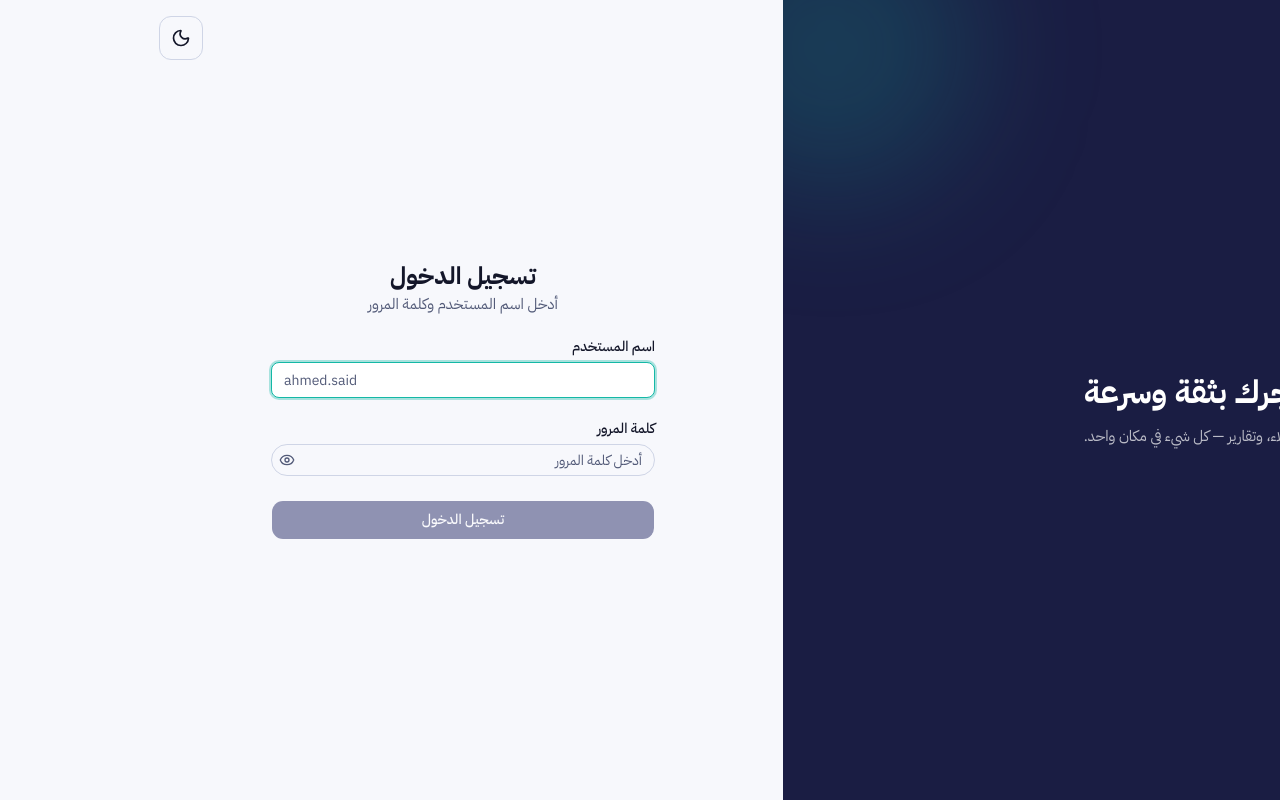
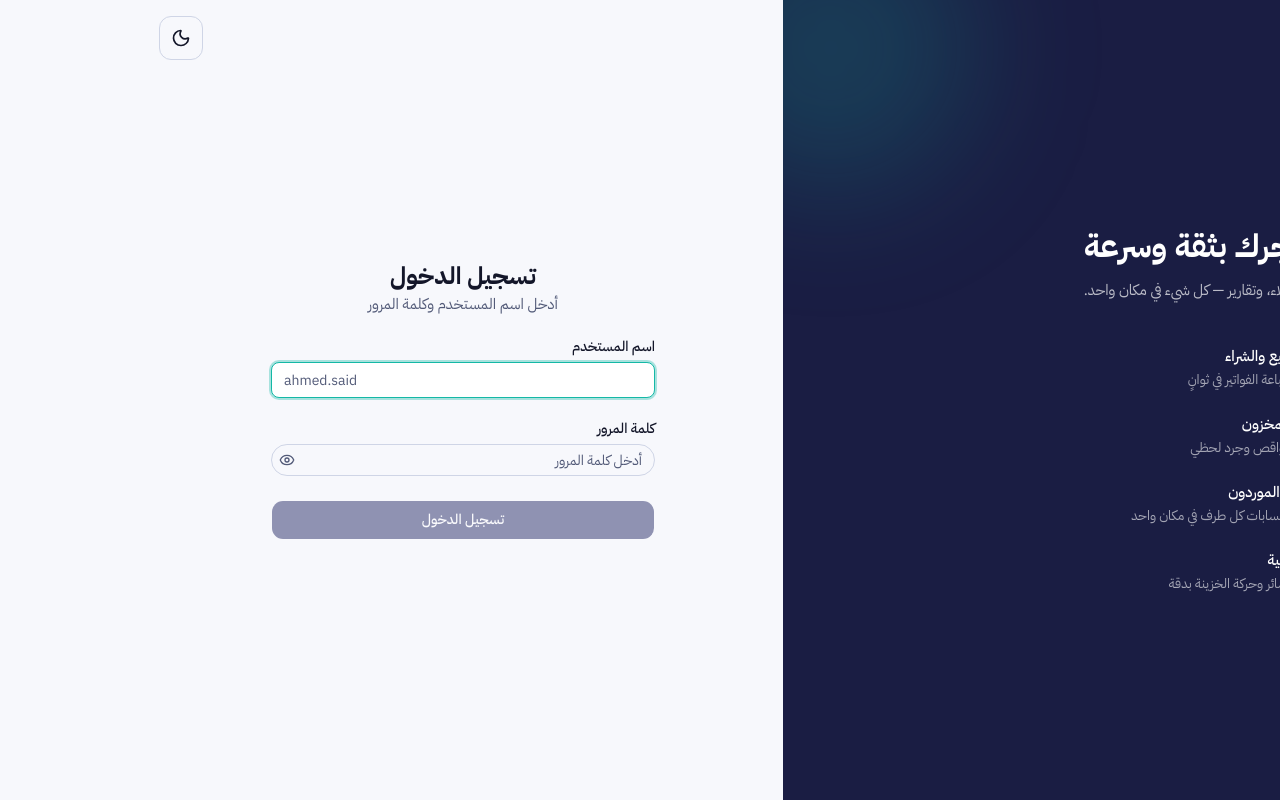
Before and after one commit to YousifMHelal/Erp, a Next.js app: page /login in a window 1280 px wide. Built offline with nearby package versions, Linux system fonts and the light colour scheme; no server answers; the database is empty.

Commit message:
feat: enhance authentication components with new features and Arabic translations

```diff
--- a/components/auth/login-brand-panel.tsx
+++ b/components/auth/login-brand-panel.tsx
@@ -1,7 +1,16 @@
 import { useTranslations } from "next-intl";
+import { FileText, PackageSearch, Users, BarChart3 } from "lucide-react";
+
+const FEATURES = [
+  { icon: FileText, titleKey: "brandFeatureSalesTitle", descriptionKey: "brandFeatureSalesDescription" },
+  { icon: PackageSearch, titleKey: "brandFeatureInventoryTitle", descriptionKey: "brandFeatureInventoryDescription" },
+  { icon: Users, titleKey: "brandFeaturePartiesTitle", descriptionKey: "brandFeaturePartiesDescription" },
+  { icon: BarChart3, titleKey: "brandFeatureReportsTitle", descriptionKey: "brandFeatureReportsDescription" },
+] as const;
 
 export function LoginBrandPanel() {
   const t = useTranslations();
+  const tAuth = useTranslations("auth");
 
   return (
     <div className="relative hidden flex-col justify-between overflow-hidden bg-sidebar p-10 text-white lg:flex">
@@ -11,10 +20,28 @@ export function LoginBrandPanel() {
         </span>
         <span className="text-h2 font-bold">{t("app.name")}</span>
       </div>
-      <div className="flex flex-col gap-3">
-        <p className="text-display font-bold leading-tight">{t("auth.brandHeadline")}</p>
-        <p className="max-w-sm text-body text-white/70">{t("auth.brandSubline")}</p>
+
+      <div className="flex flex-col gap-10">
+        <div className="flex flex-col gap-3">
+          <p className="text-display font-bold leading-tight">{tAuth("brandHeadline")}</p>
+          <p className="max-w-sm text-body text-white/70">{tAuth("brandSubline")}</p>
+        </div>
+
+        <ul className="flex flex-col gap-5">
+          {FEATURES.map(({ icon: Icon, titleKey, descriptionKey }) => (
+            <li key={titleKey} className="flex items-start gap-3.5">
+              <span className="flex size-10 shrink-0 items-center justify-center rounded-md bg-white/10">
+                <Icon className="size-5 text-accent" aria-hidden="true" />
+              </span>
+              <div className="flex flex-col gap-0.5 pt-0.5">
+                <p className="text-body font-medium">{tAuth(titleKey)}</p>
+                <p className="text-body-sm text-white/60">{tAuth(descriptionKey)}</p>
+              </div>
+            </li>
+          ))}
+        </ul>
       </div>
+
       <p className="text-caption text-white/50">{t("app.description")}</p>
       <div
         aria-hidden="true"
--- a/components/auth/user-tile-grid.tsx
+++ b/components/auth/user-tile-grid.tsx
@@ -11,7 +11,7 @@ export function UserTileGrid({ users, onSelect }: UserTileGridProps) {
         <h1 className="text-h1">{t("chooseUserTitle")}</h1>
         <p className="text-body text-muted-foreground">{t("chooseUserSubtitle")}</p>
       </div>
-      <div className="grid grid-cols-3 gap-2 sm:grid-cols-4">
+      <div className="flex flex-wrap justify-center gap-3">
         {users.map((user) => (
           <UserTile key={user.id} user={user} onSelect={() => onSelect(user)} />
         ))}
--- a/components/auth/user-tile.tsx
+++ b/components/auth/user-tile.tsx
@@ -9,7 +9,7 @@ export function UserTile({ user, onSelect }: UserTileProps) {
     <button
       type="button"
       onClick={onSelect}
-      className="group flex min-h-11 flex-col items-center gap-2 rounded-md p-3 text-center transition-colors duration-200 hover:bg-muted focus-visible:outline-none focus-visible:ring-2 focus-visible:ring-accent"
+      className="group flex min-h-11 w-24 flex-col items-center gap-2 rounded-md p-3 text-center transition-colors duration-200 hover:bg-muted focus-visible:outline-none focus-visible:ring-2 focus-visible:ring-accent"
     >
       <Avatar size="lg" className="size-16">
         <AvatarFallback
```
Also changed, not shown: messages/ar.json.
